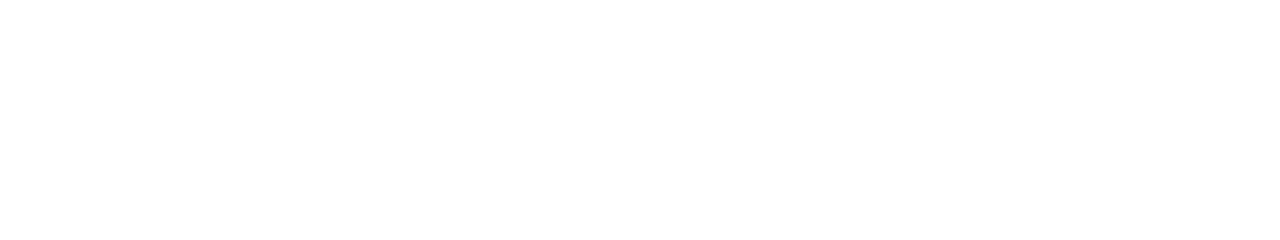
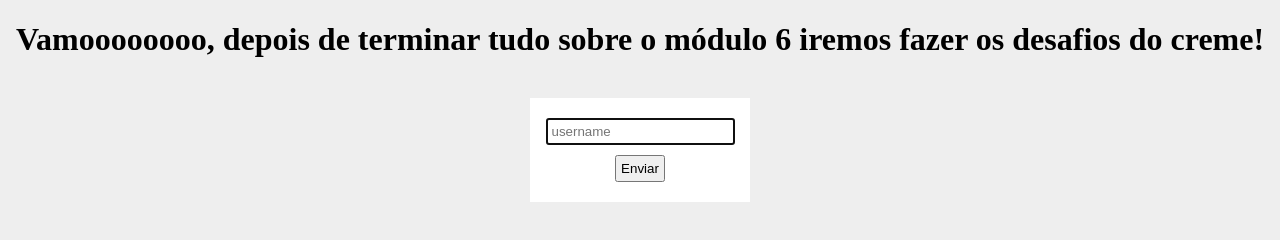
Before and after one commit to Leosonicx/Estudos-De-Programacao-JavaScript, a plain HTML site: page JavaScript/CJRM - Curso JavaScript Roger Melo/Aula 017/Parte 1/index.html in a window 1280 px wide. Drawn offline with Linux system fonts and the light colour scheme.

Commit message:
Evento submit

```diff
--- a/JavaScript/CJRM - Curso JavaScript Roger Melo/Aula 017/Parte 1/index.html
+++ b/JavaScript/CJRM - Curso JavaScript Roger Melo/Aula 017/Parte 1/index.html
@@ -4,9 +4,17 @@
   <meta charset="UTF-8">
   <meta http-equiv="X-UA-Compatible" content="IE=edge">
   <meta name="viewport" content="width=device-width, initial-scale=1.0">
-  <title>Document</title>
+  <link rel="stylesheet" href="style.css">
+  <title>O evento Submit</title>
 </head>
 <body>
+  <h1>Vamoooooooo, depois de terminar tudo sobre o módulo 6 iremos fazer os desafios do creme!</h1>
 
+  <form class="signup-form">
+    <input type="text" id="username" placeholder="username" autofocus>
+    <button>Enviar</button>
+  </form>
+
+  <script src="web.js"></script>
 </body>
 </html>
--- /dev/null
+++ b/JavaScript/CJRM - Curso JavaScript Roger Melo/Aula 017/Parte 1/style.css
@@ -0,0 +1,20 @@
+body {
+  background: #eee;
+}
+
+h1 {
+  text-align: center;
+}
+
+form {
+  max-width: 200px;
+  margin: 40px auto;
+  background: white;
+  padding: 10px;
+}
+
+input, button {
+  display: block;
+  margin: 10px auto;
+  padding: 4px;
+}
--- /dev/null
+++ b/JavaScript/CJRM - Curso JavaScript Roger Melo/Aula 017/Parte 1/web.js
@@ -0,0 +1 @@
+console.log('3' + '1')
```
